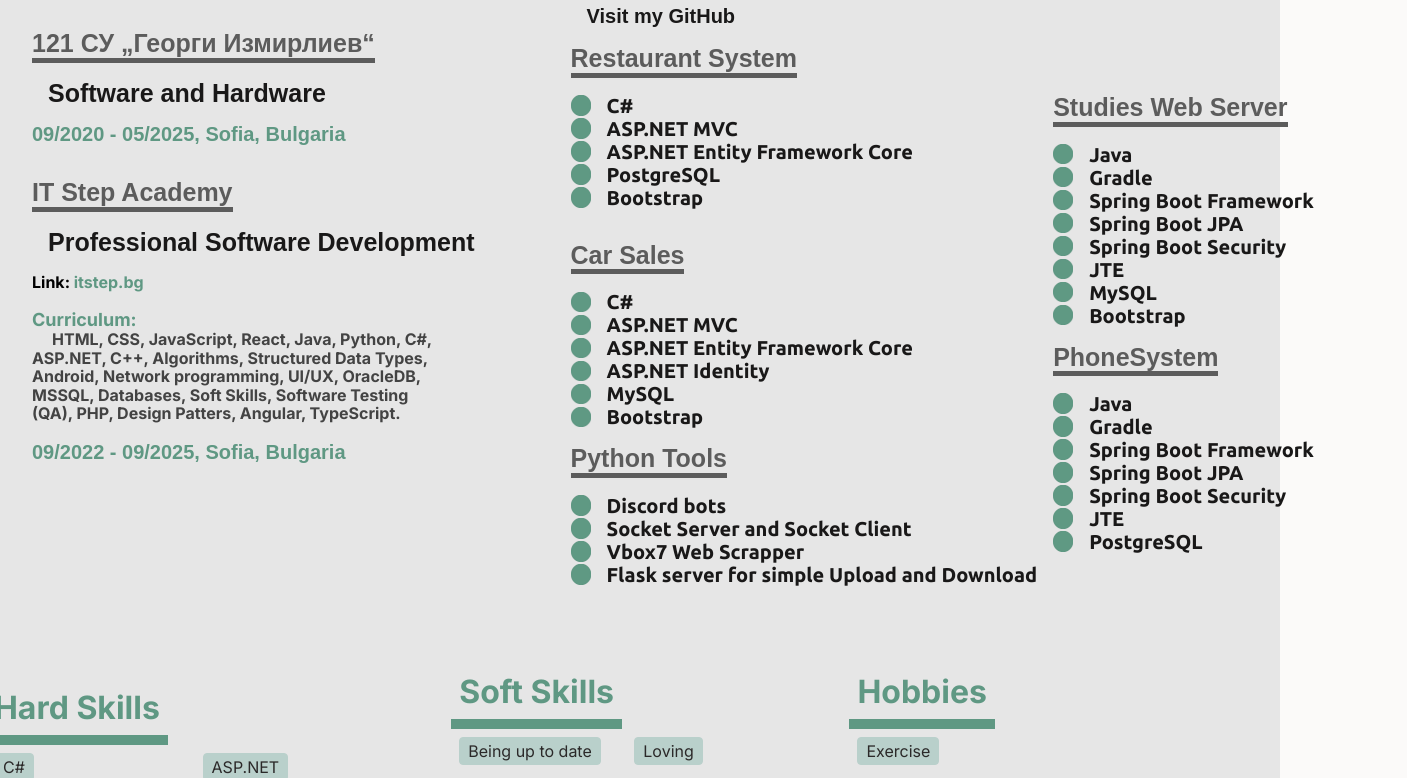
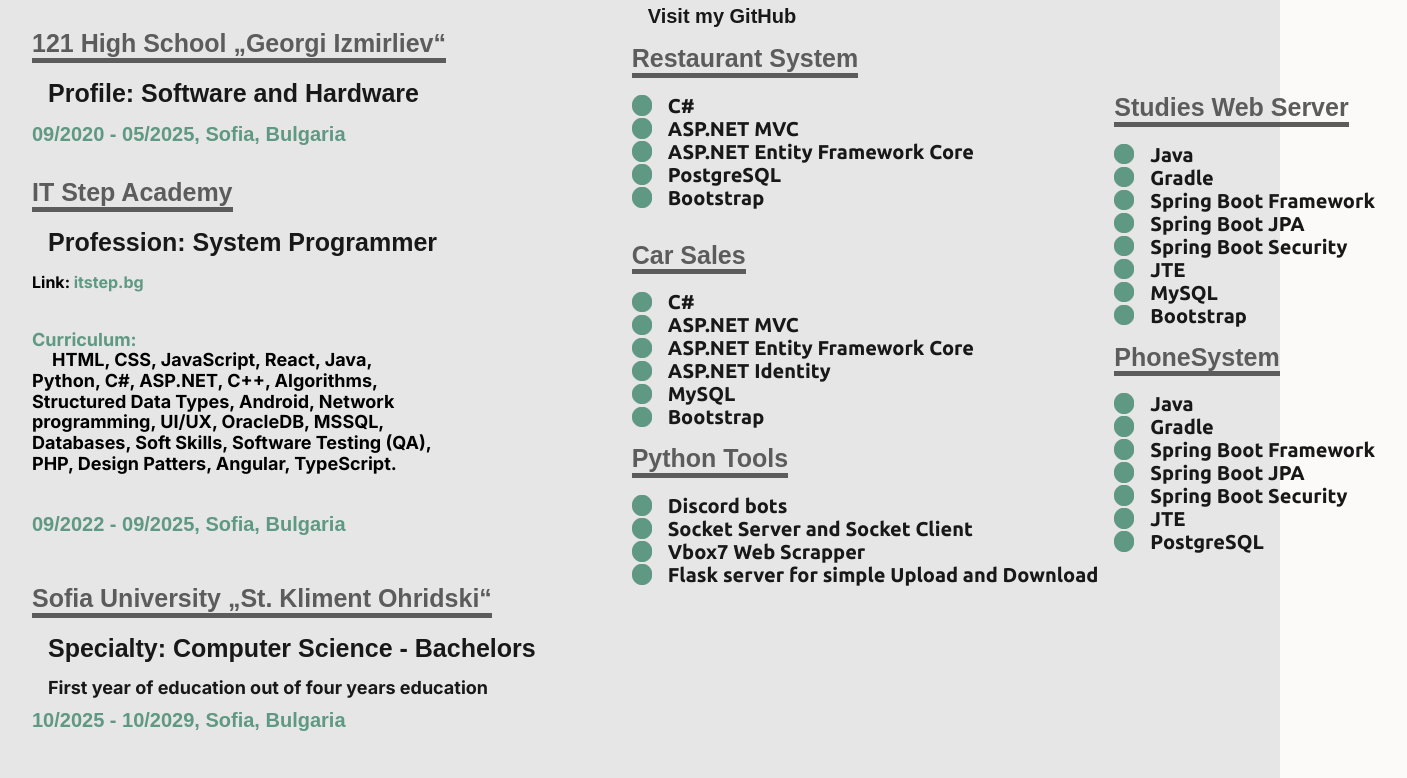
Before and after one commit to KristiyanDinev/CV, a plain HTML site: page html/index.html in a window 1280 px wide. Shown: the part 483-1261 px from the top of the page, 1407 px wide, since content can reach past the window. Drawn offline with Linux system fonts and the light colour scheme.

Commit message:
Added university. Updated CV.

```diff
--- a/html/index.css
+++ b/html/index.css
@@ -2790,19 +2790,20 @@ body {
 
 .itstep-curriculum {
     max-width: 400px;
+    margin-top: 20px;
 }
 
 .itstep-curriculum-head {
     color:#5f9883;
     font-weight: bold;
-    font-size: 18px;
+    font-size: large;
 }
 
 
 .itstep-curriculum-item {
-    color:rgb(67, 67, 67);
+    color:rgb(0, 0, 0);
     font-weight: bold;
-    font-size: 16px;
+    font-size: large;
     margin-left: 20px;
 }
 
@@ -2817,3 +2818,10 @@ body {
     font-weight: bold;
     font-size: 16px;
 }
+
+.university {
+  margin-left: 16px;
+  margin-bottom: 10px;
+  font-weight: bold;
+  font-size: large;
+}
--- a/html/index.html
+++ b/html/index.html
@@ -69,11 +69,11 @@
               <div class="row">
                 <div class="home-education">
                   <h1 class="home-text19">Education</h1>
-                  <span class="home-text20">121 СУ „Георги Измирлиев“</span>
-                  <span class="home-text21">Software and Hardware</span>
+                  <span class="home-text20">121 High School „Georgi Izmirliev“</span>
+                  <span class="home-text21">Profile: Software and Hardware</span>
                   <span class="home-text22">09/2020 - 05/2025, Sofia, Bulgaria</span>
                   <span class="home-text23">IT Step Academy</span>
-                  <span class="home-text24">Professional Software Development</span>
+                  <span class="home-text24">Profession: System Programmer</span>
                   <span class="itstep-link">Link: <a href="https://itstep.bg"><span
                         class="itstep-link-link">itstep.bg</span></a></span>
                   <br>
@@ -85,7 +85,13 @@
                       Soft Skills, Software Testing (QA), PHP, Design Patters, Angular, TypeScript.</span>
                   </div>
                   <br>
-                  <span class="home-text25">09/2022 - 09/2025, Sofia, Bulgaria</span>
+                  <span class="home-text25" style="margin-top: 20px;">09/2022 - 09/2025, Sofia, Bulgaria</span>
+
+
+                  <span class="home-text20">Sofia University „St. Kliment Ohridski“</span>
+                  <span class="home-text21">Specialty: Computer Science - Bachelors</span>
+                  <span class="university">First year of education out of four years education</span>
+                  <span class="home-text22">10/2025 - 10/2029, Sofia, Bulgaria</span>
 
                 </div>
                 <div class="home-projects">
```
Also changed, not shown: 1 other file.
